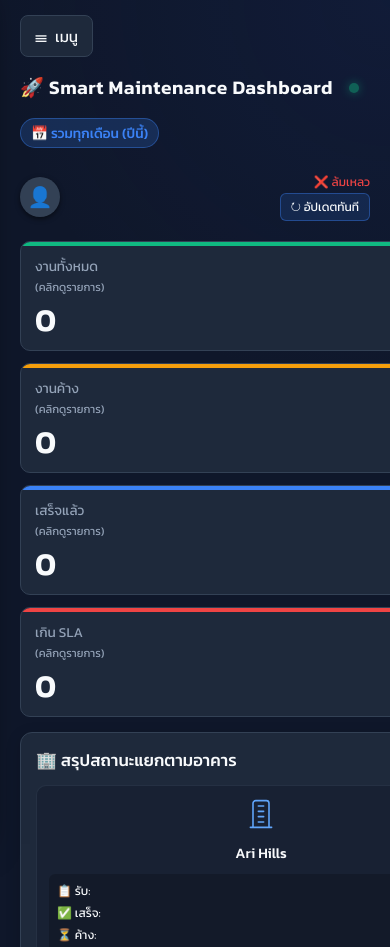
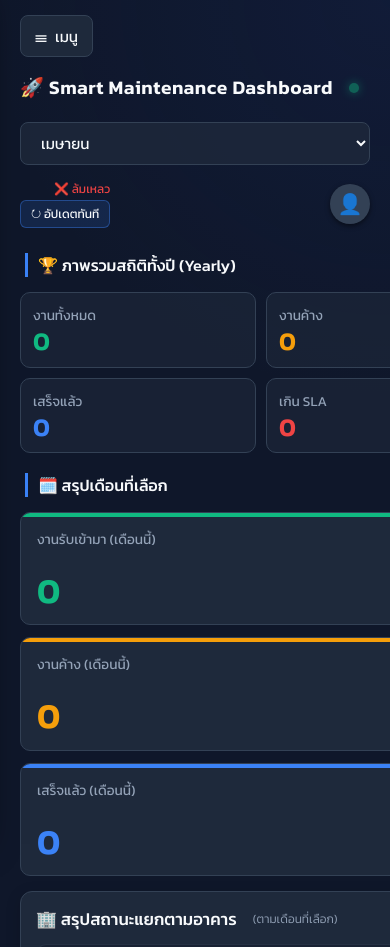
Before and after one commit to chaiwatsuthacheewa-creator/LINE-Maintennance-UI, a plain HTML site: page index.html in a window 390 px wide. Shown: the top 947 px of the page. Drawn offline with nearby package versions, Linux system fonts and the light colour scheme; no server answers.

Commit message:
Update index.html

```diff
--- a/index.html
+++ b/index.html
@@ -35,7 +35,7 @@
     flex-direction: column;
   }
 
-  /* 🎨 Custom Scrollbar (ตกแต่งแถบเลื่อนให้เข้าธีม) */
+  /* 🎨 Custom Scrollbar */
   ::-webkit-scrollbar { width: 8px; height: 8px; }
   ::-webkit-scrollbar-track { background: var(--bg-color); border-radius: 4px; }
   ::-webkit-scrollbar-thumb { background: #475569; border-radius: 4px; border: 2px solid var(--bg-color); }
@@ -57,14 +57,11 @@
   .back-btn { display: flex; align-items: center; justify-content: center; gap: 8px; color: var(--text-main); text-decoration: none; padding: 12px 16px; border-radius: 8px; border: 1px solid var(--card-border); background: rgba(30, 41, 59, 0.5); transition: all 0.2s; font-size: 1rem; }
   .back-btn:hover { background: var(--primary); border-color: var(--primary); color: white; }
 
-  .filter-select { padding: 10px; border-radius: 8px; border: 1px solid var(--card-border); background: var(--card-bg); color: var(--text-main); font-family: 'Kanit'; font-size: 1rem; cursor: pointer; outline: none; width: 100%; margin-top: 8px;}
-  .filter-select:hover { border-color: var(--primary); }
-
   .sidebar-footer { margin-top: auto; display: flex; flex-direction: column; gap: 15px; border-top: 1px solid var(--card-border); padding-top: 20px; }
   .time-big { font-size: 1.4rem; color: var(--text-main); font-weight: 500;}
 
   /* ------------------------------------------- */
-  /* Top Header */
+  /* Top Header & Filters */
   /* ------------------------------------------- */
   .header { display: flex; justify-content: space-between; align-items: center; margin-bottom: 20px; gap: 15px; flex-wrap: wrap; }
   .header-left { display: flex; align-items: center; gap: 16px; flex-wrap: wrap; }
@@ -72,44 +69,53 @@
   .menu-btn:hover { background: var(--card-border); border-color: var(--primary); }
   .dash-title { font-weight: 600; font-size: 1.4rem; letter-spacing: 0.5px; display: flex; align-items: center; gap: 12px; margin: 0;}
 
-  .current-month-badge { background: rgba(59, 130, 246, 0.2); border: 1px solid rgba(59, 130, 246, 0.4); color: var(--primary); padding: 4px 10px; border-radius: 20px; font-size: 0.85rem; font-weight: 500; display: inline-flex; align-items: center; gap: 5px;}
-
   .dot { width: 10px; height: 10px; border-radius: 50%; background: var(--success); box-shadow: 0 0 10px var(--success); animation: pulse 1.5s infinite; }
   @keyframes pulse { 0% {opacity: 1} 50% {opacity: 0.4} 100% {opacity: 1} }
 
-  .header-right { display: flex; align-items: center; gap: 15px; text-align: right;}
+  .header-right { display: flex; align-items: center; gap: 15px; text-align: right; flex-wrap: wrap; justify-content: flex-end;}
+
+  /* Dropdown เลือกเดือนที่โชว์หน้าหลัก */
+  .filter-select { padding: 8px 16px; border-radius: 8px; border: 1px solid var(--card-border); background: rgba(30, 41, 59, 0.8); color: var(--text-main); font-family: 'Kanit'; font-size: 0.95rem; cursor: pointer; outline: none; transition: border 0.2s;}
+  .filter-select:hover, .filter-select:focus { border-color: var(--primary); background: var(--card-bg); }
 
   /* ------------------------------------------- */
-  /* Layout Dashboard (Grid 2 คอลัมน์แบบยืดหยุ่น) */
+  /* Layout Dashboard */
   /* ------------------------------------------- */
   .dashboard-main { display: grid; grid-template-columns: repeat(2, minmax(0, 1fr)); gap: 15px; align-items: stretch; flex-grow: 1;}
   .column-left { display: flex; flex-direction: column; gap: 15px; }
   .column-right { display: flex; flex-direction: column; gap: 15px; }
   .full-width { grid-column: span 2; }
 
+  /* Section Titles */
+  .section-title { font-size: 1rem; font-weight: 500; color: var(--text-main); margin: 5px 0 0 5px; display: flex; align-items: center; gap: 8px; border-left: 3px solid var(--primary); padding-left: 10px;}
+
   /* Cards */
   .card { background: var(--card-bg); border: 1px solid var(--card-border); border-radius: 12px; padding: 15px; box-shadow: 0 4px 15px rgba(0, 0, 0, 0.15); display: flex; flex-direction: column;}
   .card-title { display: flex; align-items: center; gap: 8px; font-size: 1.05rem; margin-bottom: 12px; font-weight: 500; color: var(--text-main); }
 
-  /* KPIs */
-  .kpi-wrapper { display: grid; grid-template-columns: repeat(2, 1fr); gap: 12px; }
-  .kpi-card { background: var(--card-bg); border: 1px solid var(--card-border); border-radius: 10px; padding: 14px; display: flex; flex-direction: column; justify-content: space-between; position: relative; overflow: hidden; cursor: pointer; transition: transform 0.2s, box-shadow 0.2s; }
+  /* KPIs (Yearly 4 grids) */
+  .kpi-yearly-wrapper { display: grid; grid-template-columns: repeat(4, 1fr); gap: 10px; }
+  .kpi-yearly-card { background: rgba(30, 41, 59, 0.6); border: 1px solid var(--card-border); border-radius: 10px; padding: 12px; display: flex; flex-direction: column; position: relative; cursor: pointer; transition: 0.2s;}
+  .kpi-yearly-card:hover { transform: translateY(-3px); background: var(--card-bg); border-color: var(--primary);}
+  .kpi-yearly-value { font-size: 1.6rem; font-weight: 600; margin-top: 4px; line-height: 1;}
+
+  /* KPIs (Monthly 3 grids) */
+  .kpi-monthly-wrapper { display: grid; grid-template-columns: repeat(3, 1fr); gap: 12px; }
+  .kpi-card { background: var(--card-bg); border: 1px solid var(--card-border); border-radius: 10px; padding: 16px; display: flex; flex-direction: column; justify-content: space-between; position: relative; overflow: hidden; cursor: pointer; transition: transform 0.2s, box-shadow 0.2s; }
   .kpi-card:hover { transform: translateY(-3px); box-shadow: 0 6px 20px rgba(0, 0, 0, 0.3); }
   .kpi-card::before { content: ''; position: absolute; top: 0; left: 0; right: 0; height: 4px; }
   .kpi-total::before { background: var(--success); }
   .kpi-pending::before { background: var(--warning); }
   .kpi-done::before { background: var(--primary); }
-  .kpi-sla::before { background: var(--danger); }
   .kpi-header { display: flex; justify-content: space-between; align-items: flex-start;}
   .kpi-icon-box { width: 36px; height: 36px; border-radius: 8px; display: flex; justify-content: center; align-items: center; font-size: 18px; flex-shrink: 0; }
   .kpi-total .kpi-icon-box { background: rgba(16, 185, 129, 0.1); color: var(--success); }
   .kpi-pending .kpi-icon-box { background: rgba(245, 158, 11, 0.1); color: var(--warning); }
   .kpi-done .kpi-icon-box { background: rgba(59, 130, 246, 0.1); color: var(--primary); }
-  .kpi-sla .kpi-icon-box { background: rgba(239, 68, 68, 0.1); color: var(--danger); }
-  .kpi-value { font-size: 2rem; font-weight: 600; margin-top: 8px; line-height: 1;}
+  .kpi-value { font-size: 2.2rem; font-weight: 600; margin-top: 8px; line-height: 1;}
   .kpi-label { color: var(--text-muted); font-size: 0.85rem; }
 
-  /* Buildings (3 top, 2 bottom grid) */
+  /* Buildings */
   .building-container { display: grid; grid-template-columns: repeat(6, 1fr); gap: 12px; width: 100%; flex-grow: 1; align-content: space-between;}
   .building-item { background: rgba(15, 23, 42, 0.4); border: 1px solid rgba(51, 65, 85, 0.5); padding: 12px; border-radius: 10px; text-align: center; display: flex; flex-direction: column; justify-content: center; align-items: center; cursor: pointer; transition: all 0.2s; height: 100%;}
   .building-item:hover { transform: translateY(-3px); border-color: var(--primary); background: rgba(30, 41, 59, 0.8); }
@@ -156,17 +162,19 @@
     .building-container { grid-template-columns: repeat(6, 1fr); }
   }
   @media (max-width: 768px) {
-    .header-right { width: 100%; justify-content: space-between; flex-direction: row-reverse; text-align: left; margin-top: 10px;}
+    .header-right { width: 100%; justify-content: space-between; text-align: left; margin-top: 5px;}
+    .kpi-yearly-wrapper { grid-template-columns: repeat(2, 1fr); }
     .building-container { grid-template-columns: 1fr 1fr; }
     .b-top, .b-bottom { grid-column: span 1; }
-    .b-bottom:last-child { grid-column: span 2; } /* จัดตึกสุดท้ายให้อยู่ตรงกลางเวลาเหลือเศษ */
+    .b-bottom:last-child { grid-column: span 2; }
     .sla-grid { grid-template-columns: 1fr; }
   }
   @media (max-width: 480px) {
-    .kpi-wrapper { grid-template-columns: 1fr; }
+    .kpi-monthly-wrapper { grid-template-columns: 1fr; }
     .building-container { grid-template-columns: 1fr; }
     .b-top, .b-bottom, .b-bottom:last-child { grid-column: span 1; }
     .header-left h2 { font-size: 1.2rem; }
+    .filter-select { width: 100%; } /* ปุ่มเดือนกางเต็มจอบนมือถือ */
   }
 </style>
 </head>
@@ -181,36 +189,10 @@
       🚀 Smart Maintenance Dashboard
       <div class="dot" style="display:inline-block; margin-left:4px;"></div>
     </h2>
-    <div class="current-month-badge" id="currentMonthBadge">📅 รวมทุกเดือน (ปีนี้)</div>
   </div>
 
   <div class="header-right">
-    <div>
-      <div style="font-size: 0.75rem; color: var(--text-muted); display: flex; align-items: center; justify-content: flex-end; gap: 6px; margin-bottom: 2px;">
-        <span id="syncStatus">กำลังซิงค์...</span>
-      </div>
-      <button onclick="refreshData()" style="background: rgba(59, 130, 246, 0.15); border: 1px solid rgba(59, 130, 246, 0.4); color: var(--text-main); border-radius: 6px; padding: 4px 10px; cursor: pointer; font-size: 0.75rem; font-family: 'Kanit'; transition: all 0.2s;">↻ อัปเดตทันที</button>
-    </div>
-    <div style="width:40px; height:40px; background:#334155; border-radius:50%; display:flex; justify-content:center; align-items:center; font-size:20px; flex-shrink: 0; box-shadow: 0 2px 5px rgba(0,0,0,0.5);">👤</div>
-  </div>
-</div>
-
-<div class="sidebar-overlay" id="sidebarOverlay" onclick="toggleSidebar()"></div>
-<div class="sidebar" id="sidebar">
-
-  <div class="sidebar-header">
-    <h3 style="font-weight: 500; font-size: 1.2rem; margin: 0; color: var(--text-main);">🛠️ ตั้งค่า & จัดการ</h3>
-    <button class="close-sidebar" onclick="toggleSidebar()">×</button>
-  </div>
-
-  <a href="https://add00917-hue.github.io/GNR3-Building-MS/" class="back-btn">
-    <svg width="20" height="20" viewBox="0 0 24 24" fill="none" stroke="currentColor" stroke-width="2" stroke-linecap="round" stroke-linejoin="round"><path d="M19 12H5M12 19l-7-7 7-7"/></svg>
-    กลับไปหน้าหลัก
-  </a>
-
-  <div style="background: rgba(30, 41, 59, 0.5); padding: 15px; border-radius: 12px; border: 1px solid var(--card-border);">
-    <label style="color: var(--text-muted); font-size: 0.9rem;">📅 เลือกช่วงเวลาสถิติ:</label>
-    <select id="monthFilter" class="filter-select" onchange="applyFilter(); toggleSidebar();">
+    <select id="monthFilter" class="filter-select" onchange="applyFilter()">
       <option value="all">📊 รวมทุกเดือน (ปีนี้)</option>
       <option value="0">มกราคม</option>
       <option value="1">กุมภาพันธ์</option>
@@ -225,7 +207,28 @@
       <option value="10">พฤศจิกายน</option>
       <option value="11">ธันวาคม</option>
     </select>
+
+    <div style="display:flex; flex-direction:column; align-items:flex-end;">
+      <div style="font-size: 0.75rem; color: var(--text-muted); display: flex; align-items: center; gap: 6px; margin-bottom: 2px;">
+        <span id="syncStatus">กำลังซิงค์...</span>
+      </div>
+      <button onclick="refreshData()" style="background: rgba(59, 130, 246, 0.15); border: 1px solid rgba(59, 130, 246, 0.4); color: var(--text-main); border-radius: 6px; padding: 4px 10px; cursor: pointer; font-size: 0.75rem; font-family: 'Kanit'; transition: all 0.2s;">↻ อัปเดตทันที</button>
+    </div>
+    <div style="width:40px; height:40px; background:#334155; border-radius:50%; display:flex; justify-content:center; align-items:center; font-size:20px; flex-shrink: 0; box-shadow: 0 2px 5px rgba(0,0,0,0.5);">👤</div>
   </div>
+</div>
+
+<div class="sidebar-overlay" id="sidebarOverlay" onclick="toggleSidebar()"></div>
+<div class="sidebar" id="sidebar">
+  <div class="sidebar-header">
+    <h3 style="font-weight: 500; font-size: 1.2rem; margin: 0; color: var(--text-main);">🛠️ ตั้งค่า & จัดการ</h3>
+    <button class="close-sidebar" onclick="toggleSidebar()">×</button>
+  </div>
+
+  <a href="https://add00917-hue.github.io/GNR3-Building-MS/" class="back-btn">
+    <svg width="20" height="20" viewBox="0 0 24 24" fill="none" stroke="currentColor" stroke-width="2" stroke-linecap="round" stroke-linejoin="round"><path d="M19 12H5M12 19l-7-7 7-7"/></svg>
+    กลับไปหน้าหลัก
+  </a>
 
   <div class="sidebar-footer">
     <div style="display:flex; align-items:center; gap: 15px;">
@@ -242,39 +245,53 @@
 
   <div class="column-left">
 
-    <div class="kpi-wrapper">
-      <div class="kpi-card kpi-total" onclick="openKpiModal('total')">
+    <h4 class="section-title">🏆 ภาพรวมสถิติทั้งปี (Yearly)</h4>
+    <div class="kpi-yearly-wrapper">
+      <div class="kpi-yearly-card" onclick="openKpiModal('total', true)">
+        <span class="kpi-label">งานทั้งหมด</span>
+        <span class="kpi-yearly-value" style="color: var(--success);" id="y-total">0</span>
+      </div>
+      <div class="kpi-yearly-card" onclick="openKpiModal('pending', true)">
+        <span class="kpi-label">งานค้าง</span>
+        <span class="kpi-yearly-value" style="color: var(--warning);" id="y-open">0</span>
+      </div>
+      <div class="kpi-yearly-card" onclick="openKpiModal('completed', true)">
+        <span class="kpi-label">เสร็จแล้ว</span>
+        <span class="kpi-yearly-value" style="color: var(--primary);" id="y-complete">0</span>
+      </div>
+      <div class="kpi-yearly-card" onclick="openKpiModal('sla', true)">
+        <span class="kpi-label">เกิน SLA</span>
+        <span class="kpi-yearly-value" style="color: var(--danger);" id="y-sla">0</span>
+      </div>
+    </div>
+
+    <h4 class="section-title" id="monthlyTitle" style="margin-top: 5px;">🗓️ สรุปเดือนที่เลือก</h4>
+    <div class="kpi-monthly-wrapper">
+      <div class="kpi-card kpi-total" onclick="openKpiModal('total', false)">
         <div class="kpi-header">
-          <div><div class="kpi-label">งานทั้งหมด <br><span style="font-size:0.7rem;">(คลิกดูรายการ)</span></div></div>
+          <div><div class="kpi-label">งานรับเข้ามา (เดือนนี้)</div></div>
           <div class="kpi-icon-box">📋</div>
         </div>
-        <div class="kpi-value" id="total">0</div>
+        <div class="kpi-value" style="color: var(--success);" id="m-total">0</div>
       </div>
-      <div class="kpi-card kpi-pending" onclick="openKpiModal('pending')">
+      <div class="kpi-card kpi-pending" onclick="openKpiModal('pending', false)">
         <div class="kpi-header">
-          <div><div class="kpi-label">งานค้าง <br><span style="font-size:0.7rem;">(คลิกดูรายการ)</span></div></div>
+          <div><div class="kpi-label">งานค้าง (เดือนนี้)</div></div>
           <div class="kpi-icon-box">⏳</div>
         </div>
-        <div class="kpi-value" id="open">0</div>
+        <div class="kpi-value" style="color: var(--warning);" id="m-open">0</div>
       </div>
-      <div class="kpi-card kpi-done" onclick="openKpiModal('completed')">
+      <div class="kpi-card kpi-done" onclick="openKpiModal('completed', false)">
         <div class="kpi-header">
-          <div><div class="kpi-label">เสร็จแล้ว <br><span style="font-size:0.7rem;">(คลิกดูรายการ)</span></div></div>
+          <div><div class="kpi-label">เสร็จแล้ว (เดือนนี้)</div></div>
           <div class="kpi-icon-box">✅</div>
         </div>
-        <div class="kpi-value" id="complete">0</div>
-      </div>
-      <div class="kpi-card kpi-sla" onclick="openKpiModal('sla')">
-        <div class="kpi-header">
-          <div><div class="kpi-label">เกิน SLA <br><span style="font-size:0.7rem;">(คลิกดูรายการ)</span></div></div>
-          <div class="kpi-icon-box">⚠️</div>
-        </div>
-        <div class="kpi-value" id="sla">0</div>
+        <div class="kpi-value" style="color: var(--primary);" id="m-complete">0</div>
       </div>
     </div>
 
     <div class="card" style="flex-grow: 1;">
-      <div class="card-title">🏢 สรุปสถานะแยกตามอาคาร</div>
+      <div class="card-title">🏢 สรุปสถานะแยกตามอาคาร <span style="font-size:0.75rem; color:var(--text-muted); font-weight: 300; margin-left: 8px;">(ตามเดือนที่เลือก)</span></div>
       <div class="building-container" id="buildingContainer">
         </div>
     </div>
@@ -312,8 +329,8 @@
 
   </div>
 
-  <div class="card full-width">
-    <div class="card-title" style="color: var(--danger);">⚠️ รายการงานค้างเกิน 7 วัน (SLA)</div>
+  <div class="card full-width" style="margin-top: 5px;">
+    <div class="card-title" style="color: var(--danger);">⚠️ รายการงานค้างเกิน 7 วัน (SLA ทั้งหมดของปีนี้)</div>
     <div class="sla-grid" id="slaContainer">
       <div style="color: var(--text-muted); font-size: 0.9rem;">กำลังประมวลผล...</div>
     </div>
@@ -333,10 +350,16 @@
 
 <script>
   // ==========================================
-  // 🔴 1. Config & UI Handlers
+  // 🔴 1. Config & Initial Setup
   // ==========================================
   const API_URL = "https://script.google.com/macros/s/AKfycbygiyeaAfjPr3dfl8JyFd_d-VeyuTfvlHl_PcJk4j-dZZY2lvCIOTC1SrZJ4yMvXau2GA/exec";
   const AUTO_REFRESH_SECONDS = 10;
+
+  // ⭐️ ฟังก์ชันตั้งค่าเดือนปัจจุบันอัตโนมัติ (เปิดปุ๊บ เลือกเดือนนี้เลย)
+  document.addEventListener('DOMContentLoaded', () => {
+    const currentMonthIndex = new Date().getMonth(); // 0 = ม.ค., 11 = ธ.ค.
+    document.getElementById('monthFilter').value = currentMonthIndex.toString();
+  });
 
   // ฟังก์ชัน เปิด-ปิด Sidebar
   function toggleSidebar() {
@@ -430,7 +453,7 @@
   }
 
   initEmptyBuildingMap();
-  renderDashboard('all', true);
+  renderDashboard('all', true); // วาด UI หลอกๆ รอก่อนข้อมูลมา
 
   // ==========================================
   // 🟡 4. Fetch Data
@@ -479,7 +502,7 @@
         });
       });
 
-      applyFilter();
+      applyFilter(); // กรองข้อมูลตามเดือนที่ถูกเลือกไว้
 
       if (syncEl) {
         syncEl.innerHTML = `<span style="color: var(--success);">อัปเดตล่าสุดแล้ว</span>`;
@@ -496,8 +519,12 @@
     const monthVal = monthSelect.value;
     const monthText = monthSelect.options[monthSelect.selectedIndex].text;
 
-    // อัปเดตป้ายบอกเดือนบน Header
-    document.getElementById('currentMonthBadge').innerHTML = `📅 ${monthText}`;
+    // ⭐️ อัปเดต Title ตรงกล่องรายเดือนให้ผู้ใช้รู้ว่ากำลังดูเดือนอะไร
+    if(monthVal === 'all') {
+       document.getElementById('monthlyTitle').innerHTML = `🗓️ สรุปภาพรวม ${monthText}`;
+    } else {
+       document.getElementById('monthlyTitle').innerHTML = `🗓️ สรุปเดือน ${monthText}`;
+    }
 
     initEmptyBuildingMap();
 
@@ -521,18 +548,33 @@
   // 🟠 5. Render UI
   // ==========================================
   function renderDashboard(monthSelect, isInitial = false) {
-    // KPIs
-    let globalTotal = filteredData.length;
-    let globalPending = filteredData.filter(d => d.status === 'pending').length;
-    let globalComplete = globalTotal - globalPending;
-    const slaJobs = filteredData.filter(d => d.isOverSLA).sort((a,b) => b.duration - a.duration);
+    // -------------------------
+    // 1. คำนวณภาพรวมทั้งปี (Yearly) จาก mainData
+    // -------------------------
+    let yTotal = mainData.length;
+    let yPending = mainData.filter(d => d.status === 'pending').length;
+    let yComplete = yTotal - yPending;
+    let ySla = mainData.filter(d => d.isOverSLA).length;
 
-    document.getElementById('total').innerText = globalTotal;
-    document.getElementById('open').innerText = globalPending;
-    document.getElementById('complete').innerText = globalComplete;
-    document.getElementById('sla').innerText = slaJobs.length;
+    document.getElementById('y-total').innerText = yTotal;
+    document.getElementById('y-open').innerText = yPending;
+    document.getElementById('y-complete').innerText = yComplete;
+    document.getElementById('y-sla').innerText = ySla;
 
-    // Buildings
+    // -------------------------
+    // 2. คำนวณสรุปประจำเดือน (Monthly) จาก filteredData
+    // -------------------------
+    let mTotal = filteredData.length;
+    let mPending = filteredData.filter(d => d.status === 'pending').length;
+    let mComplete = mTotal - mPending;
+
+    document.getElementById('m-total').innerText = mTotal;
+    document.getElementById('m-open').innerText = mPending;
+    document.getElementById('m-complete').innerText = mComplete;
+
+    // -------------------------
+    // 3. Buildings
+    // -------------------------
     let buildingHTML = '';
     buildOrder.forEach(item => {
       const b = buildingMap[item.key];
@@ -551,18 +593,30 @@
 
     if(isInitial) return;
 
-    // SLA Alerts
+    // -------------------------
+    // 4. SLA Alerts (ใช้ข้อมูลทั้งปีโชว์ด้านล่างสุด)
+    // -------------------------
+    const slaJobsAll = mainData.filter(d => d.isOverSLA).sort((a,b) => b.duration - a.duration);
     let slaHTML = '';
-    if (slaJobs.length === 0) {
-      slaHTML = `<div style="color: var(--success); font-size: 0.9rem; grid-column: span 2;">ไม่มีงานที่ค้างเกิน 7 วันในเวลาที่เลือก 🎉</div>`;
+    if (slaJobsAll.length === 0) {
+      slaHTML = `<div style="color: var(--success); font-size: 0.9rem; grid-column: span 2;">ไม่มีงานที่ค้างเกิน 7 วัน 🎉</div>`;
     } else {
-      slaJobs.forEach(d => {
-        slaHTML += `<div class="sla-badge"><div class="alert-icon">!</div>${d.ticket} | ${buildingMap[d.buildingCode].name} | ค้าง ${formatDuration(d.duration)}</div>`;
+      slaJobsAll.forEach(d => {
+        let bName = d.buildingCode;
+        if(bName === 'ari') bName = 'Ari Hills';
+        else if(bName === 'ksl') bName = 'KSL Tower';
+        else if(bName === 'esv') bName = 'ESV Tower';
+        else if(bName === 'sph') bName = 'Saphan Mai';
+        else if(bName === 'rng') bName = 'Rangsit';
+
+        slaHTML += `<div class="sla-badge"><div class="alert-icon">!</div>${d.ticket} | ${bName} | ค้าง ${formatDuration(d.duration)}</div>`;
       });
     }
     document.getElementById('slaContainer').innerHTML = slaHTML;
 
-    // Table
+    // -------------------------
+    // 5. Table (Latest 5 jobs จากเดือนที่เลือก)
+    // -------------------------
     const latest = [...filteredData].sort((a,b) => b.lastUpdate - a.lastUpdate).slice(0, 5);
     let tableHTML = '';
 
@@ -675,33 +729,41 @@
     const b = buildingMap[buildingKey];
     document.getElementById('modalTitle').innerHTML = `${b.icon} ${b.name}`;
 
+    // โชว์งานตามเดือนที่เลือก
     const bData = filteredData.filter(d => d.buildingCode === buildingKey);
     renderJobList(bData);
     modalOverlay.classList.add('show');
   }
 
-  function openKpiModal(type) {
+  function openKpiModal(type, isYearly = false) {
     if(mainData.length === 0) return;
+
+    let sourceData = isYearly ? mainData : filteredData;
     let modalData = [];
     let title = "";
 
     if(type === 'total') {
-      modalData = [...filteredData];
-      title = "📋 งานซ่อมทั้งหมด";
+      modalData = [...sourceData];
+      title = isYearly ? "🏆 งานซ่อมทั้งหมด (ทั้งปี)" : "📋 งานซ่อมทั้งหมด (ประจำเดือน)";
     } else if(type === 'pending') {
-      modalData = filteredData.filter(d => d.status === 'pending');
-      title = "⏳ งานค้าง รอดำเนินการ";
+      modalData = sourceData.filter(d => d.status === 'pending');
+      title = isYearly ? "🏆 งานค้าง (ทั้งปี)" : "⏳ งานค้าง (ประจำเดือน)";
     } else if(type === 'completed') {
-      modalData = filteredData.filter(d => d.status === 'completed');
-      title = "✅ งานดำเนินการเสร็จสิ้น";
+      modalData = sourceData.filter(d => d.status === 'completed');
+      title = isYearly ? "🏆 งานเสร็จสิ้น (ทั้งปี)" : "✅ งานเสร็จสิ้น (ประจำเดือน)";
     } else if(type === 'sla') {
-      modalData = filteredData.filter(d => d.isOverSLA);
-      title = "⚠️ งานค้างเกิน 7 วัน SLA";
+      modalData = sourceData.filter(d => d.isOverSLA);
+      title = "⚠️ งานค้างเกิน 7 วัน SLA (ทั้งปี)";
     }
 
     const monthSelect = document.getElementById('monthFilter');
     const monthText = monthSelect.options[monthSelect.selectedIndex].text;
-    document.getElementById('modalTitle').innerHTML = `${title} <span style="font-size:0.85rem; color:var(--text-muted); font-weight: 300; margin-left: 8px;">(${monthText})</span>`;
+
+    if(!isYearly) {
+        document.getElementById('modalTitle').innerHTML = `${title} <span style="font-size:0.85rem; color:var(--text-muted); font-weight: 300; margin-left: 8px;">(${monthText})</span>`;
+    } else {
+        document.getElementById('modalTitle').innerHTML = `${title}`;
+    }
 
     renderJobList(modalData, true);
     modalOverlay.classList.add('show');
@@ -724,7 +786,13 @@
 
         let jobTitle = `${job.ticket} - ${job.detail}`;
         if(showBuildingName) {
-          const bName = buildingMap[job.buildingCode] ? buildingMap[job.buildingCode].name : job.buildingCode;
+          let bName = job.buildingCode;
+          if(bName === 'ari') bName = 'Ari Hills';
+          else if(bName === 'ksl') bName = 'KSL Tower';
+          else if(bName === 'esv') bName = 'ESV Tower';
+          else if(bName === 'sph') bName = 'Saphan Mai';
+          else if(bName === 'rng') bName = 'Rangsit';
+
           jobTitle = `<span style="color: var(--primary);">[${bName}]</span> ${job.ticket} - ${job.detail}`;
         }
 
@@ -756,10 +824,12 @@
     loadData();
   }
 
+  // ซิงค์ทุกๆ 10 วินาที
   setInterval(() => {
     loadData();
   }, AUTO_REFRESH_SECONDS * 1000);
 
+  // เริ่มดึงข้อมูล (ฟังก์ชันนี้จะทำงานหลังจาก set เดือนอัตโนมัติเรียบร้อยแล้ว)
   loadData();
 </script>
 </body>
```
